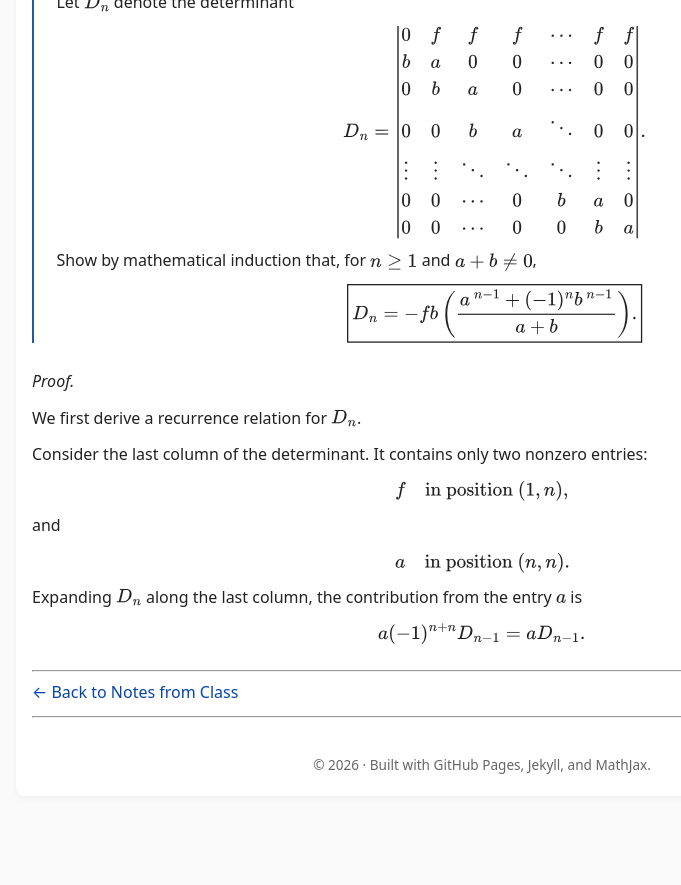
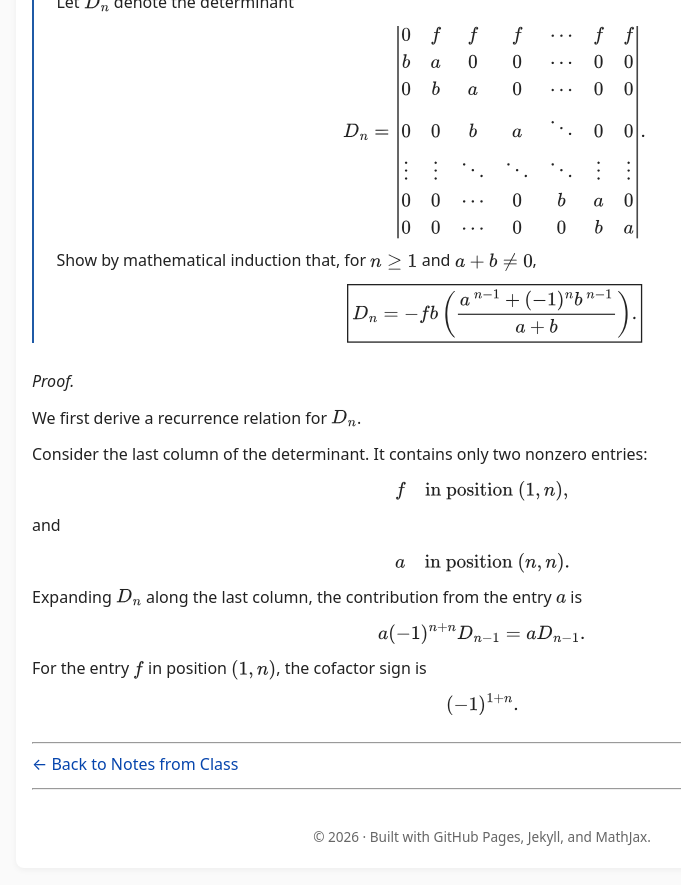
Before and after one commit to SaleemKamaludin/SaleemKamaludin.github.io, a Jekyll site: the page built from courses/math-2276/notes-from-class/lecture-2/index.md, in a window 1280 px wide and 900 px high, scrolled down 11341 px. Shown: the top 885 px of the window, without its empty margins (158-839 px from the left). Built offline with Jekyll 4.4.1, drawn with Linux system fonts in a browser that asks for light colours; before the commit the page ends 12169 px from its top, so only the background shows below that.

Commit message:
Continue proof of Example 1.2

```diff
--- a/courses/math-2276/notes-from-class/lecture-2/index.md
+++ b/courses/math-2276/notes-from-class/lecture-2/index.md
@@ -1756,6 +1756,22 @@ D_n=
   </div>
 
   </div>
+
+  <div id="example-1-2-proof-f-cofactor-sign">
+
+  <p>
+    For the entry \(f\) in position \((1,n)\), the cofactor sign is
+  </p>
+
+  <div class="display-math">
+
+  \[
+  (-1)^{1+n}.
+  \]
+
+  </div>
+
+  </div>
 </div>
 
 ---
```
